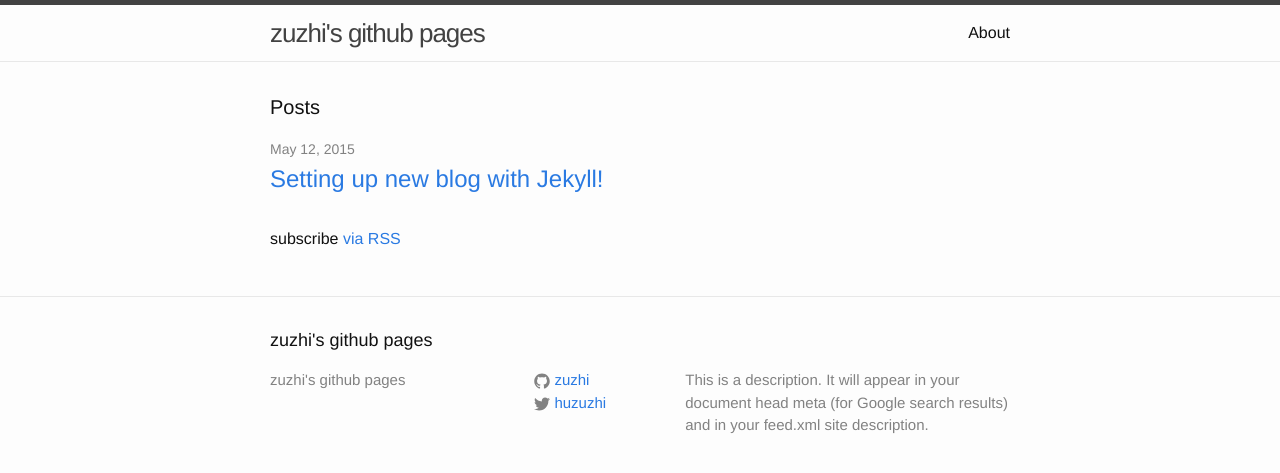
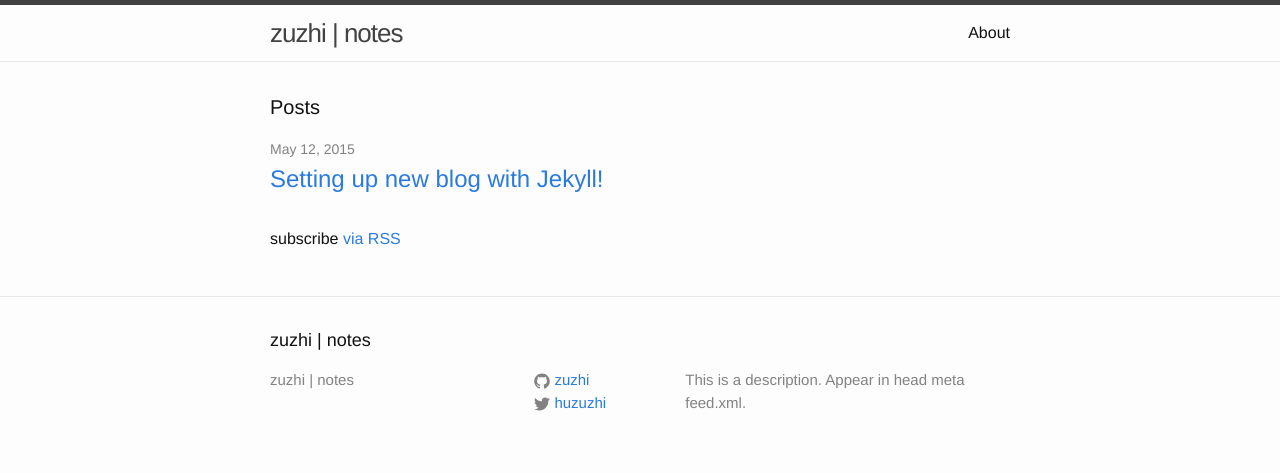
Before and after one commit to zuzhi/zuzhi.github.io, a Jekyll site: the page built from index.html, in a window 1280 px wide. Shown: the top 473 px of the page. Built offline with Jekyll 4.4.1, drawn with Linux system fonts in a browser that asks for light colours.

Commit message:
Updated _config.yml

```diff
--- a/_config.yml
+++ b/_config.yml
@@ -1,9 +1,8 @@
 # Site settings
-title: zuzhi's github pages
+title: zuzhi | notes
 email:
 description: > # this means to ignore newlines until "baseurl:"
-  This is a description. It will appear in your document head meta (for
-  Google search results) and in your feed.xml site description.
+  This is a description. Appear in head meta feed.xml.
 baseurl: "" # the subpath of your site, e.g. /blog/
 url: "http://yourdomain.com" # the base hostname & protocol for your site
 twitter_username: huzuzhi
```
